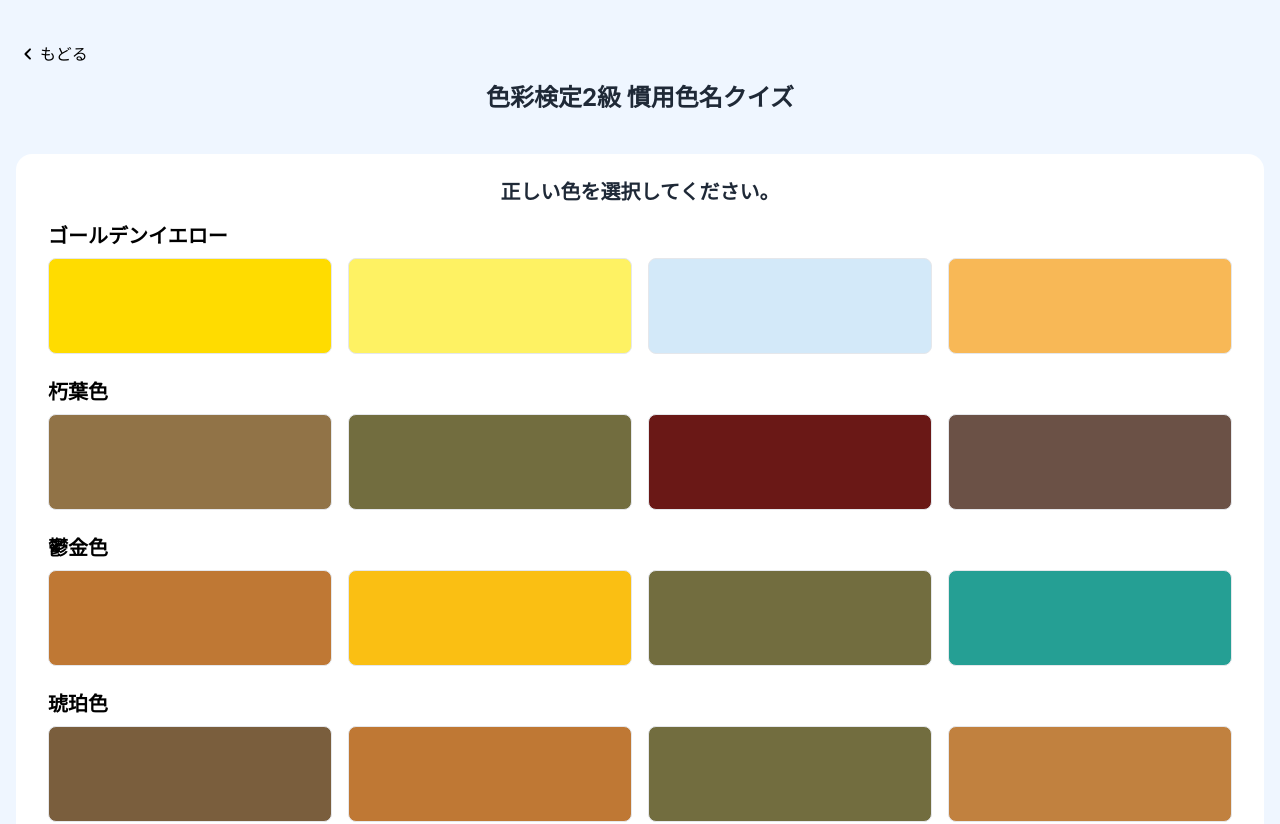
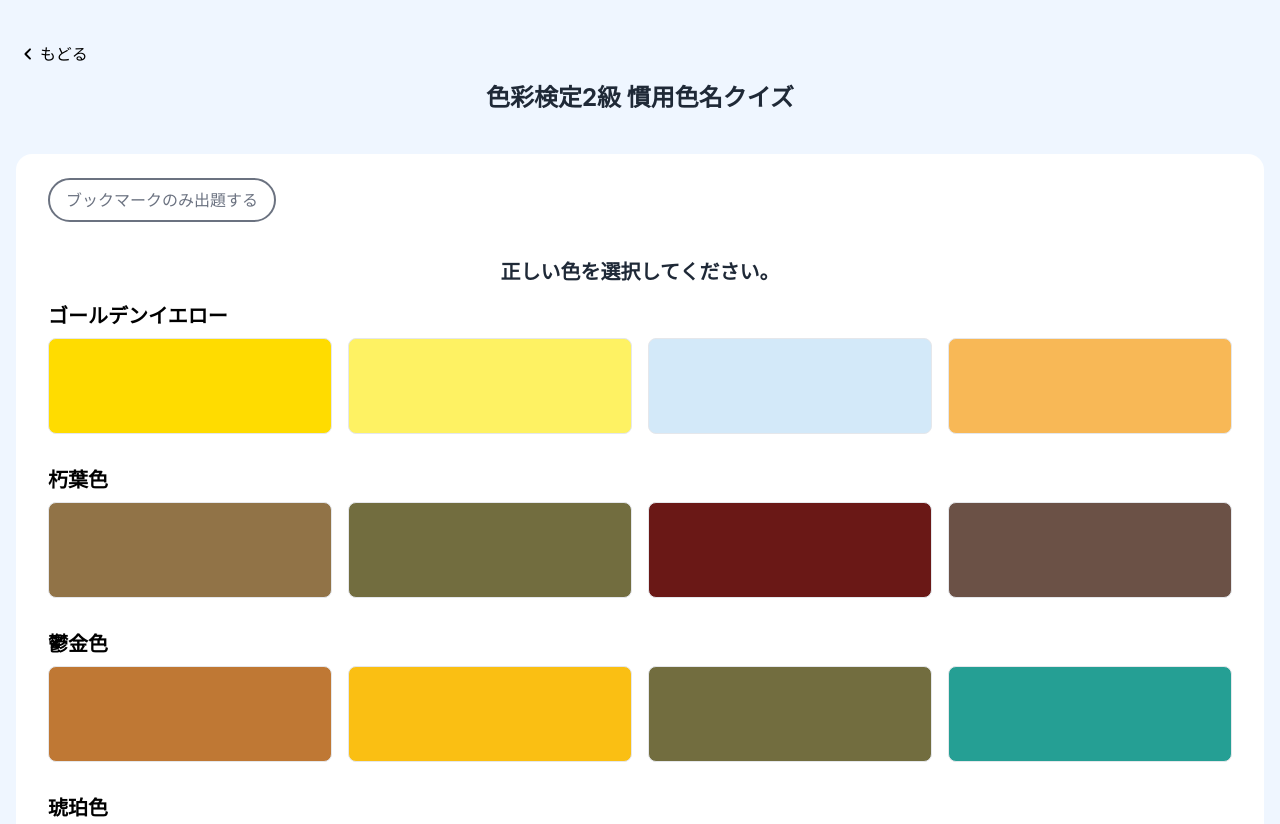
Before and after one commit to takumibv/color-cert-names-quiz, a Next.js app: page /quiz in a window 1280 px wide. Shown: the top 824 px of the page. Built offline with nearby package versions, Linux system fonts and the light colour scheme.

Commit message:
ブックマーク出題実装

```diff
--- a/components/QuizList.tsx
+++ b/components/QuizList.tsx
@@ -11,13 +11,26 @@ import colors from "../static_data/colors";
 const allColorIds = colors.map(color => color.id);
 
 const QuizList = () => {
+  // 「ブックマークのみ表示」フィルター
+  const [isOnlyCheck, setIsOnlyCheck] = useState(false);
+  // 各色の達成情報
+  const [colorAchieves, setColorAchieves, isSetCookie] = useColorAchieves();
+
   const quizIds = useMemo(() => getShuffledArr(allColorIds), []);
 
   return (
     <div className="py-6 px-4 lg:px-8 bg-white rounded-2xl">
+      <div className="mb-8">
+        <FilterButton className="mr-2 mb-1" active={isOnlyCheck} onClick={() => setIsOnlyCheck(!isOnlyCheck)}>ブックマークのみ出題する</FilterButton>
+      </div>
+
       <h2 className="text-xl text-gray-800 text-center font-bold mb-4">正しい色を選択してください。</h2>
 
-      {quizIds.map((quizId: number) => <QuizItem key={quizId} quizId={quizId} className="mb-6" />)}
+      {quizIds.map((quizId: number) => {
+        if (isOnlyCheck && !colorAchieves[quizId].isChecked) return;
+
+        return <QuizItem key={quizId} quizId={quizId} className="mb-8" />
+      })}
 
     </div>
   )
```
